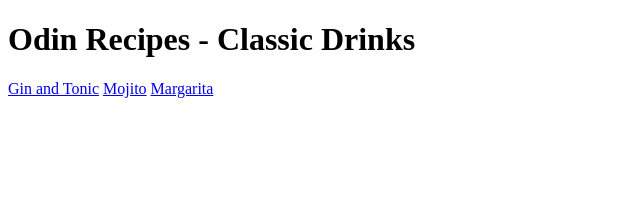
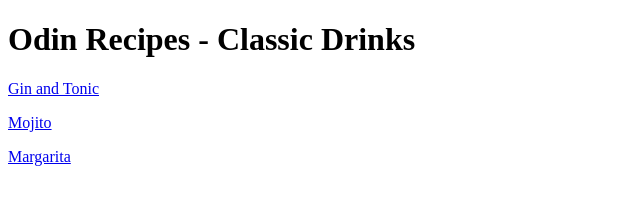
Before and after one commit to glorial310/odin-recipes, a plain HTML site: page index.html in a window 1280 px wide. Shown: the whole page, without its empty margins (0-640 px from the left). Drawn offline with Linux system fonts and the light colour scheme.

Commit message:
Improve the format of the links on index.html

```diff
--- a/index.html
+++ b/index.html
@@ -8,8 +8,8 @@
 <body>
     <h1>Odin Recipes - Classic Drinks</h1>
     <a href="recipes/gin-and-tonic.html">Gin and Tonic</a>
-    <a href="recipes/mojito.html">Mojito</a>
-    <a href="recipes/margarita.html">Margarita</a>
+    <p><a href="recipes/mojito.html">Mojito</a></p>
+    <p><a href="recipes/margarita.html">Margarita</a></p>
 </body>
 
 </html>
```
